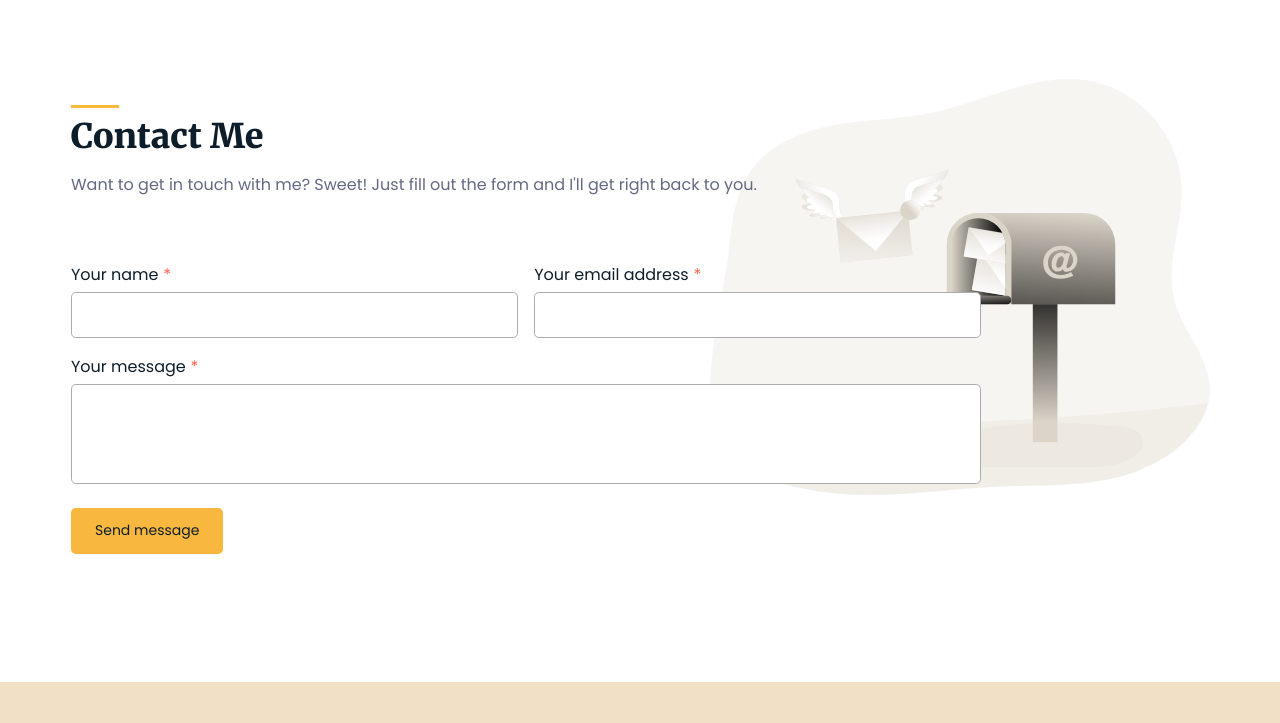
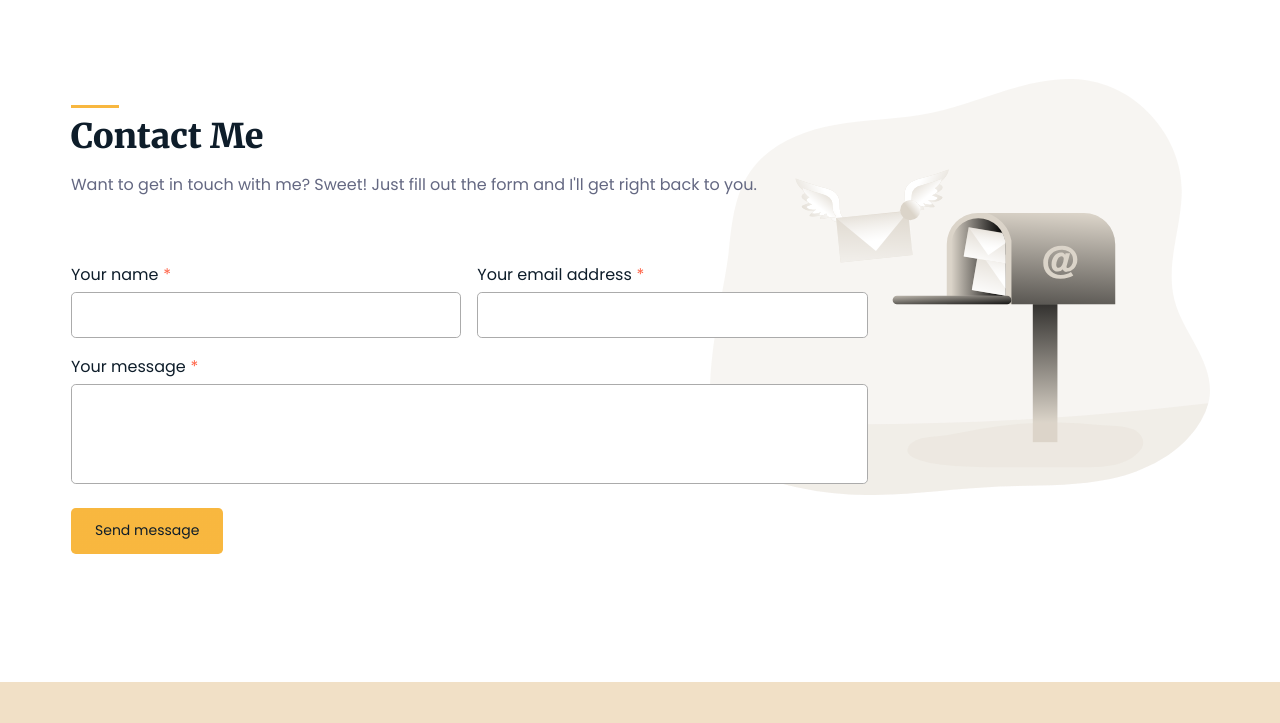
Before and after one commit to andreasremdt/andreasremdt.com, a Gatsby site: page / in a window 1280 px wide. Shown: the part 3594-4317 px from the top of the page. Built offline with nearby package versions, Linux system fonts and the light colour scheme; Gatsby itself is replaced by a stand-in of ours; some packages are replaced by stand-ins of ours.

Commit message:
feat: make contact form responsive

```diff
--- a/src/components/contact-form.jsx
+++ b/src/components/contact-form.jsx
@@ -1,6 +1,7 @@
 import React, { useState } from "react";
+import cx from "classnames";
 import { Input, Button } from "../primitives";
-import { main, center, disabled, row } from "./contact-form.module.css";
+import * as styles from "./contact-form.module.css";
 
 const ERROR_MESSAGES = {
   name: "Enter a valid name",
@@ -8,7 +9,7 @@ const ERROR_MESSAGES = {
   message: "Write at least 10 characters"
 };
 
-const ContactForm = ({ centered = false }) => {
+const ContactForm = ({ className, ...props }) => {
   const [errors, setErrors] = useState({
     name: null,
     email: null,
@@ -86,14 +87,11 @@ const ContactForm = ({ centered = false }) => {
     <form
       noValidate
       onSubmit={handleSubmit}
-      className={[
-        main,
-        centered ? center : "",
-        state === "success" ? disabled : ""
-      ].join(" ")}
+      className={cx(styles.main, className, {
+        [styles.disabled]: state === "success"
+      })}
+      {...props}
     >
-      <div className={row}>
-        <div>
       <Input
         id="name"
         type="text"
@@ -104,8 +102,6 @@ const ContactForm = ({ centered = false }) => {
         minLength="3"
         error={errors.name}
       />
-        </div>
-        <div>
       <Input
         id="email"
         type="email"
@@ -115,8 +111,6 @@ const ContactForm = ({ centered = false }) => {
         onChange={handleChange}
         error={errors.email}
       />
-        </div>
-      </div>
       <Input
         id="message"
         multiline
--- a/src/components/contact-form.module.css
+++ b/src/components/contact-form.module.css
@@ -1,23 +1,26 @@
-.main {
-  max-width: 80%;
-}
-
-.center {
-  margin: auto;
-}
-
 .disabled {
   pointer-events: none;
 }
 
-.row {
-  display: flex;
+@media (min-width: 900px) {
+  .main {
+    max-width: 70%;
+    margin: auto;
+  }
 }
 
-.row > div {
-  flex: 1;
+@media (min-width: 600px) {
+  .main {
+    display: grid;
+    grid-template-columns: 1fr 1fr;
+    gap: 0 1rem;
+  }
+
+  .main > div:nth-child(3) {
+    grid-column: 1 / 3;
+  }
+
+  .main > button {
+    justify-self: start;
+  }
 }
-
-.row > div:not(:last-child) {
-  margin-right: 1rem;
-}
```
Lines whose indentation alone changed are shown as unchanged.
